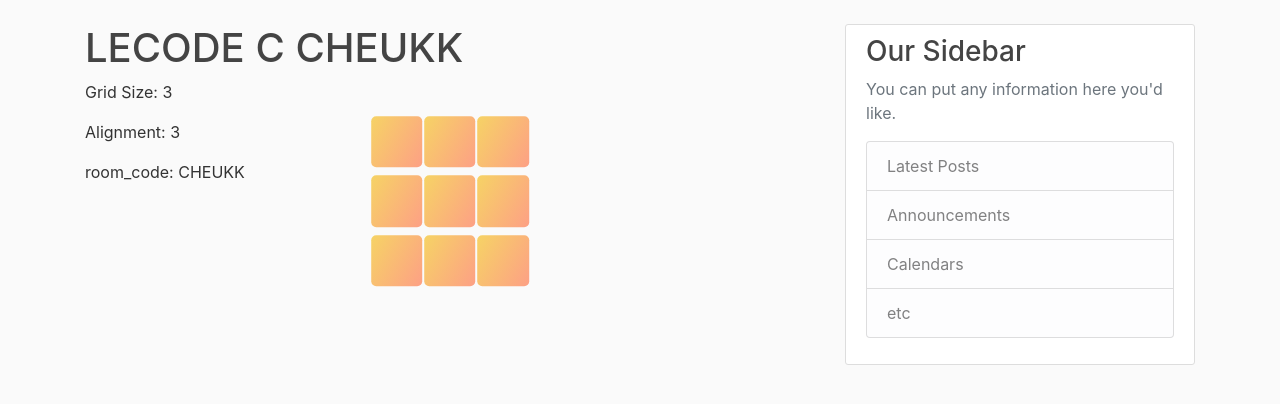
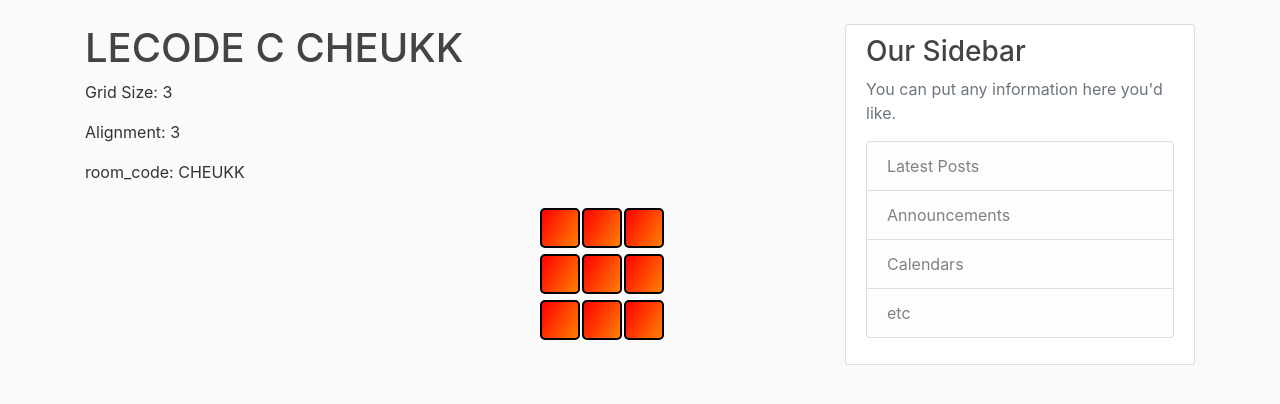
Before and after one commit to ChakirKharraz/djangoProject2, a Django app: page /game/44/ in a window 1280 px wide. Shown: the part 56-460 px from the top of the page. Run offline with Django 4.2, Linux system fonts and the light colour scheme; data comes from the database, SQL or seed files in the repository; both versions use the stored data as it was after the commit; some libraries are stand-ins or nearby versions.

Commit message:
CSS correction

```diff
--- a/blog/static/blog/game.css
+++ b/blog/static/blog/game.css
@@ -1,27 +1,28 @@
 .game_tbl {
     padding: 5vw; /* Utilisation de vw pour la marge en fonction de la largeur de la fenêtre */
-    top: 50%;
-    left: 50%;
+    top: 70%;
+    left: 70%;
     position: absolute;
     transform: translate(-50%, -50%);
 }
 
 
 .BlockBtn {
-    height: 4vw;
-    width: 4vw;
+    height: 40px;
+    width: 40px;
     text-align: center;
-    font-size: 2vw;
+    font-size: 20px;
+    font-weight: bold;
+    color: black;
     padding: 0;
     margin: 0;
-    border: none;
+    border: 2px solid black ;
     border-radius: 5px;
-    color: #17202a;
-    background: linear-gradient(120deg, #f6d365 0%, #fda085 100%);
+    background: linear-gradient(120deg, #ff0000 0%, #ff8000 100%);
+
 }
 
 .BlockBtn:disabled {
-    color: #17202a;
-    background: linear-gradient(120deg, #f6d365 0%, #fda085 100%);
+    background: linear-gradient(120deg, #ff8000 0%, #ff0000 100%);
     opacity: 1; /* assurez-vous que l'opacité est définie à 1 pour rendre le texte visible */
 }
```
Also changed, not shown: db.sqlite3.
